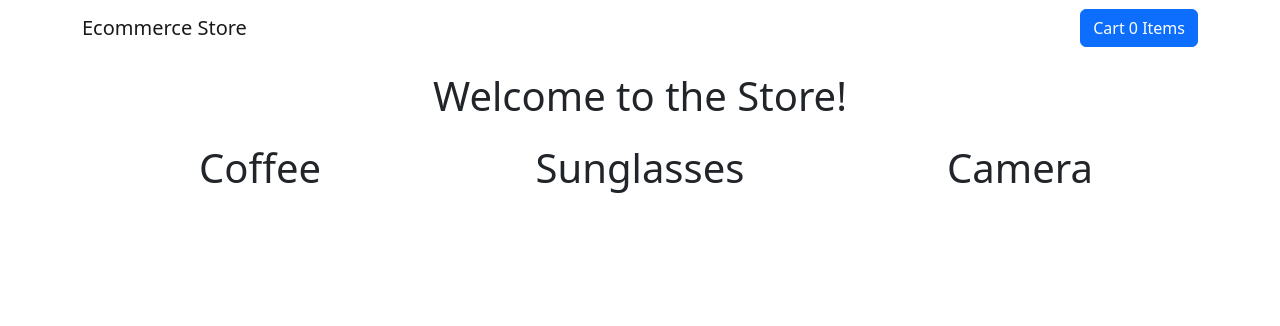
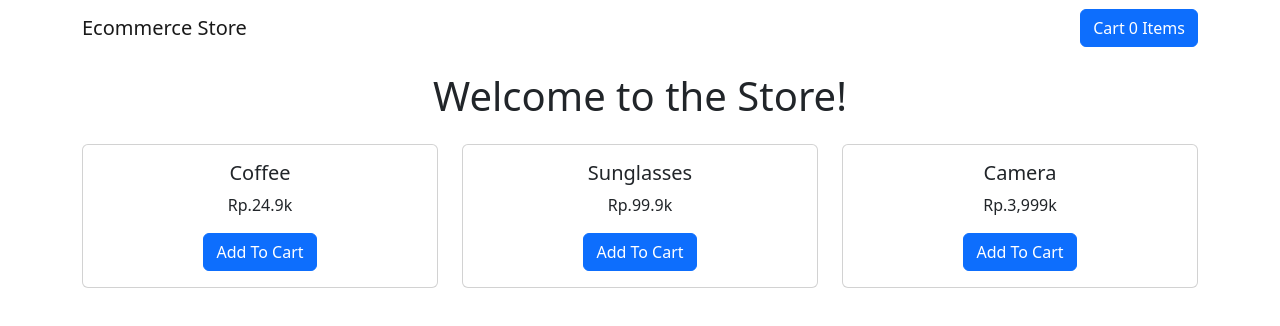
Before and after one commit to phieraditya/shopping-cart, a React (Create React App) app: page / in a window 1280 px wide. Shown: the top 326 px of the page. Built offline with nearby package versions, Linux system fonts and the light colour scheme.

Commit message:
Create ProductCard component

```diff
--- /dev/null
+++ b/src/components/ProductCard.jsx
@@ -0,0 +1,17 @@
+import { Card, Button, Form, Row, Col } from 'react-bootstrap'
+
+const ProductCard = (props) => {
+  const { product } = props
+
+  return (
+    <Card>
+      <Card.Body>
+        <Card.Title>{product.title}</Card.Title>
+        <Card.Text>Rp.{product.price.toLocaleString()}k</Card.Text>
+        <Button variant="primary">Add To Cart</Button>
+      </Card.Body>
+    </Card>
+  )
+}
+
+export default ProductCard
--- a/src/pages/Store.jsx
+++ b/src/pages/Store.jsx
@@ -1,5 +1,6 @@
 import { Row, Col } from 'react-bootstrap'
 import { productsArray } from '../productsStore'
+import ProductCard from '../components/ProductCard'
 
 const Store = () => {
   return (
@@ -10,7 +11,7 @@
       <Row xs={1} md={3} className="g-4">
         {productsArray.map((product, idx) => (
           <Col align="center" key={idx}>
-            <h1>{product.title}</h1>
+            <ProductCard product={product} />
           </Col>
         ))}
       </Row>
--- a/src/productsStore.js
+++ b/src/productsStore.js
@@ -2,17 +2,17 @@
   {
     id: '1',
     title: 'Coffee',
-    price: 4.99,
+    price: 24.9,
   },
   {
     id: '2',
     title: 'Sunglasses',
-    price: 9.99,
+    price: 99.9,
   },
   {
     id: '3',
     title: 'Camera',
-    price: 39.99,
+    price: 3999,
   },
 ]
 
```
